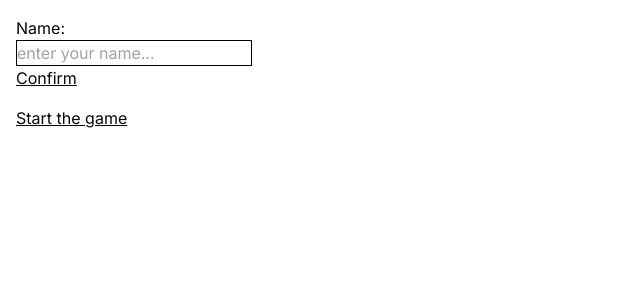
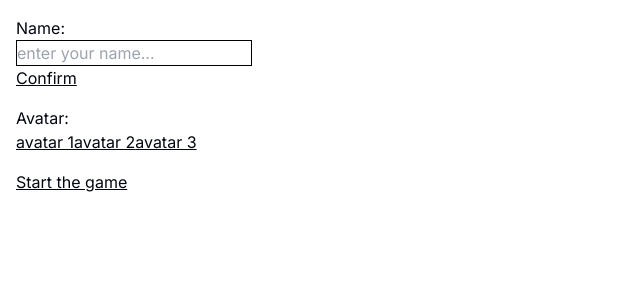
Before and after one commit to JoarHansson/yrgo-skattjakt, a Next.js app: page / in a window 1280 px wide. Shown: the top 300 px of the page, without its empty margins (0-640 px from the left). Built offline with nearby package versions, Linux system fonts and the light colour scheme.

Commit message:
add logic to choose avatar to user settings
ui is draft

```diff
--- a/src/components/user-settings.tsx
+++ b/src/components/user-settings.tsx
@@ -6,9 +6,22 @@ import { UserContext } from "@/app/user-settings-provider";
 function UserSettings() {
   const context = useContext(UserContext);
   const [name, setName] = useState("");
+  const [avatar, setAvatar] = useState("");
+
+  type avatar = {
+    name: string;
+  };
+
+  const avatars: avatar[] = [
+    { name: "avatar 1" },
+    { name: "avatar 2" },
+    { name: "avatar 3" },
+  ];
 
   if (!context) {
-    throw new Error("SomeComponent must be used within a UserSettingsProvider");
+    throw new Error(
+      "UserSettings component must be used within a UserSettingsProvider"
+    );
   }
 
   const { userSettings, setUserSettings } = context;
@@ -17,7 +30,15 @@ function UserSettings() {
     setUserSettings((prevSettings) => ({ ...prevSettings, name: name }));
   };
 
+  const updateUserAvatar = (avatar: avatar) => {
+    setUserSettings((prevSettings) => ({
+      ...prevSettings,
+      avatar: avatar.name,
+    }));
+  };
+
   return (
+    <>
       <div className="m-4">
         <p>Name: {userSettings.name}</p>
         <input
@@ -32,6 +53,21 @@ function UserSettings() {
           Confirm
         </button>
       </div>
+      <div className="m-4">
+        <p>Avatar: {userSettings.avatar}</p>
+        {avatars.map((avatar) => {
+          return (
+            <button
+              key={avatar.name}
+              onClick={() => updateUserAvatar(avatar)}
+              className="underline"
+            >
+              {avatar.name}
+            </button>
+          );
+        })}
+      </div>
+    </>
   );
 }
 
--- a/src/markers.json
+++ b/src/markers.json
@@ -1,5 +1,4 @@
 [
-
   {
     "id": 4,
     "name": "Hydrogen Dome of Sweden",
```
Lines whose indentation alone changed are shown as unchanged.
